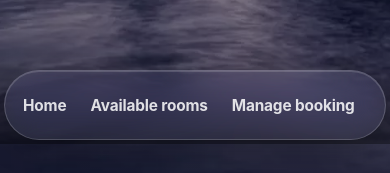
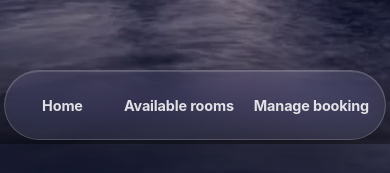
Before and after one commit to michaeleaton212/PostGresAPI_Project, an Angular app in the folder Frontend/frontend/my-app/: page / in a window 390 px wide. Shown: the part 668-841 px from the top of the page. Built offline with nearby package versions, Linux system fonts and the light colour scheme.

Commit message:
language button fix

```diff
--- a/Frontend/frontend/my-app/src/app/app.scss
+++ b/Frontend/frontend/my-app/src/app/app.scss
@@ -30,7 +30,8 @@
 }
 
 .navbar-pill {
-  display: inline-flex;
+  display: grid; // makes the links evenly spaced
+  grid-template-columns: repeat(3, 1fr);
   gap: 0;
   background: rgba(255, 255, 255, 0.08);
   backdrop-filter: blur(16px) saturate(180%);
@@ -38,6 +39,8 @@
   padding: 8px;
   box-shadow: 0 8px 32px rgba(0, 0, 0, 0.2), inset 0 1px 0 rgba(255, 255, 255, 0.15), 0 1px 2px rgba(0, 0, 0, 0.1);
   border: 1px solid rgba(255, 255, 255, 0.18);
+  width: 100%;
+  max-width: 800px;
 }
 
 .nav-link {
@@ -45,14 +48,18 @@
   font-size: 1.1rem;
   font-family: 'Inter', sans-serif;
   letter-spacing: 0.5px;
-  padding: 12px 32px;
+  padding: 12px 16px;
   text-decoration: none;
   color: rgba(255, 255, 255, 0.85);
   border-radius: 40px;
   white-space: nowrap;
   text-shadow: none;
-  cursor: pointer;
+cursor: pointer;
   transition: background-color .3s ease, color .3s ease, box-shadow .3s ease, transform .2s ease;
+  text-align: center;
+  display: flex;
+  align-items: center;
+  justify-content: center;
 
   &:hover {
     color: #fff;
@@ -152,8 +159,8 @@
 
   .navbar-pill {
     pointer-events: auto;
-    display: flex;
-    flex-direction: row;
+    display: grid;
+    grid-template-columns: repeat(3, 1fr);
     align-items: center;
     gap: 4px;
     height: 56px;
@@ -166,10 +173,6 @@
     -webkit-backdrop-filter: blur(16px) saturate(180%);
     border: 1px solid rgba(255,255,255,0.18);
     box-shadow: 0 8px 32px rgba(0,0,0,0.2), inset 0 1px 0 rgba(255,255,255,0.15), 0 1px 2px rgba(0,0,0,0.1);
-    overflow-x: auto;
-    overflow-y: hidden;
-    -webkit-overflow-scrolling: touch;
-    scrollbar-width: none;
 
     &::-webkit-scrollbar {
       display: none;
@@ -177,16 +180,18 @@
   }
 
   .nav-link {
-    flex: 0 0 auto;
     white-space: nowrap;
-    padding: 14px 10px;
-    font-size: 0.96rem;
+    padding: 14px 8px;
+    font-size: 0.9rem;
     letter-spacing: -0.01em;
     border-radius: 999px;
     text-align: center;
     font-family: 'Inter', sans-serif;
     font-weight: 700;
     transition: background-color .3s ease, color .3s ease, box-shadow .3s ease, transform .2s ease;
+    display: flex;
+    align-items: center;
+    justify-content: center;
 
     &.active {
       font-weight: 700;
@@ -209,7 +214,5 @@
       padding: 0.6rem 1rem;
       font-size: 14px;
     }
-
-
   }
 }
--- a/Frontend/frontend/my-app/src/app/app.ts
+++ b/Frontend/frontend/my-app/src/app/app.ts
@@ -12,6 +12,8 @@ import { RouterOutlet, RouterLink, RouterLinkActive } from '@angular/router';
 export class AppComponent implements OnInit {
   selectedLocale: 'en-US' | 'de'; // only allow these two locales and one at a time
 
+
+  //for the html template so it knows when to show which language as selected
   constructor(@Inject(DOCUMENT) private doc: Document) {
     this.selectedLocale = this.getLocaleFromPath(this.doc.location.pathname);
   }
--- a/Frontend/frontend/my-app/src/app/pages/home-page.component/home-page.component.scss
+++ b/Frontend/frontend/my-app/src/app/pages/home-page.component/home-page.component.scss
@@ -20,8 +20,8 @@
 
 .rooms-button {
   display: flex;
-  margin-left: 43rem;
-  margin-top: 8rem;
+  margin-left: 45rem;
+  margin-top: 4rem;
 
   button {
     position: relative;
@@ -55,7 +55,7 @@
 
 .checkIn-button {
   display: flex;
-  margin-left: 60rem;
+  margin-left: 58rem;
   margin-top: -3.5rem;
 
   button {
```
Also changed, not shown: 1 other file (tests, documents, lock files or other folders).
